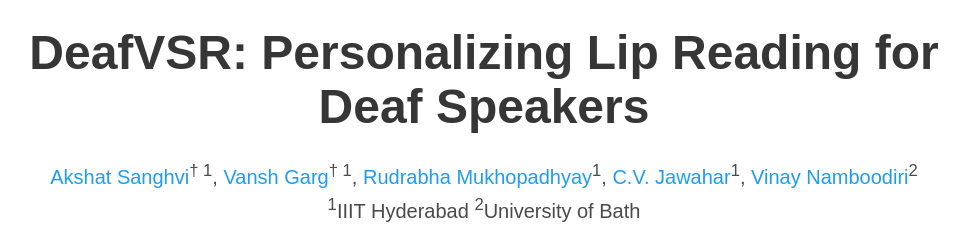
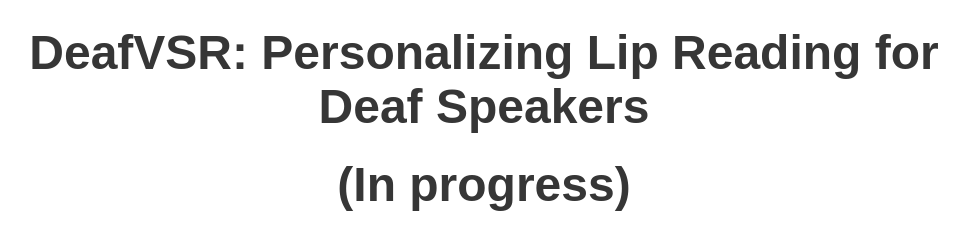
Before and after one commit to akshatsanghvi211103/deafVSR, a plain HTML site: page index.html in a window 1280 px wide. Shown: the part 74-304 px from the top of the page, without its empty margins (156-1125 px from the left). Drawn offline with nearby package versions, Linux system fonts and the light colour scheme; some icons are missing; a web font is replaced by a local one.

Commit message:
added add progress

```diff
--- a/index.html
+++ b/index.html
@@ -80,6 +80,7 @@
         <div class="columns is-centered">
           <div class="column has-text-centered">
             <h1 class="title is-1 publication-title">DeafVSR: Personalizing Lip Reading for Deaf Speakers</h1>
+            <h1 class="title is-1 publication-title">(In progress)</h1>
             <div class="is-size-5 publication-authors">
               <span class="author-block">
                 <a href="https://akshatsanghvi211103.github.io">Akshat Sanghvi</a><sup>† 1</sup>,</span>
```
